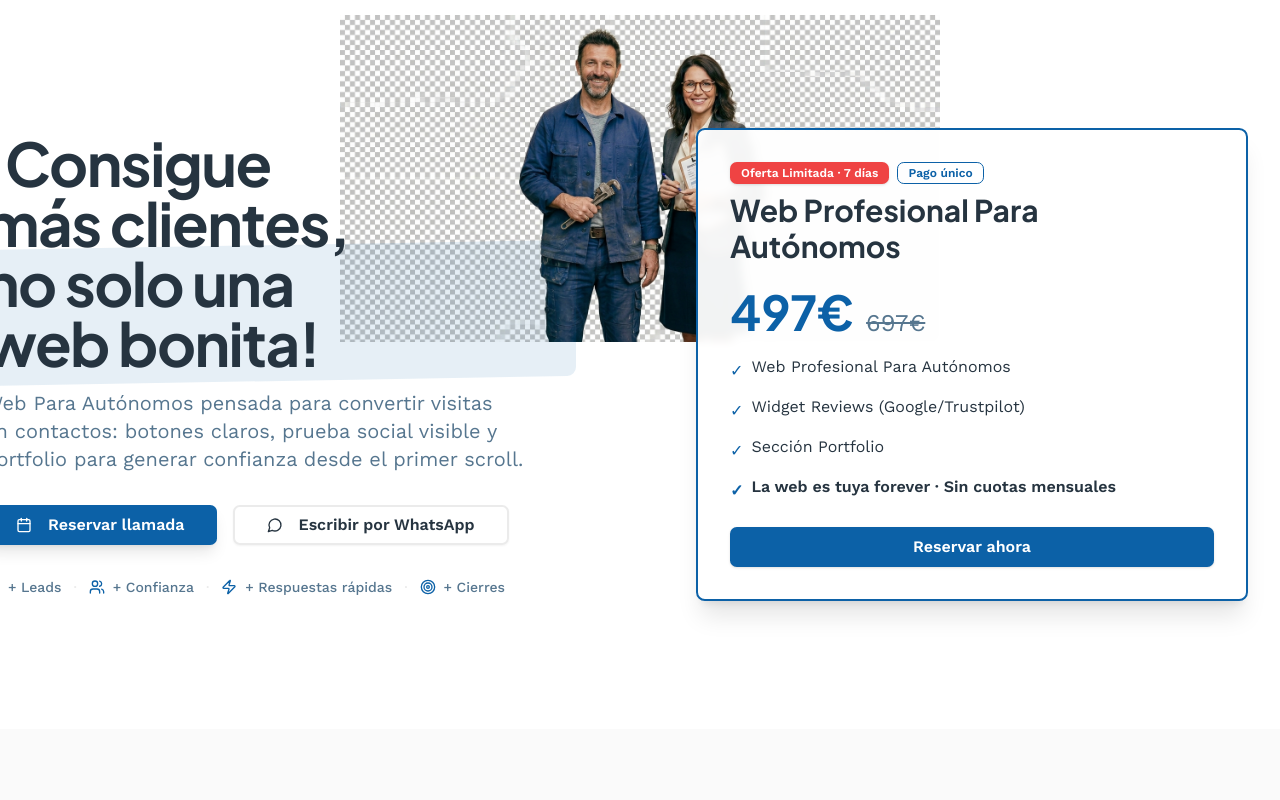
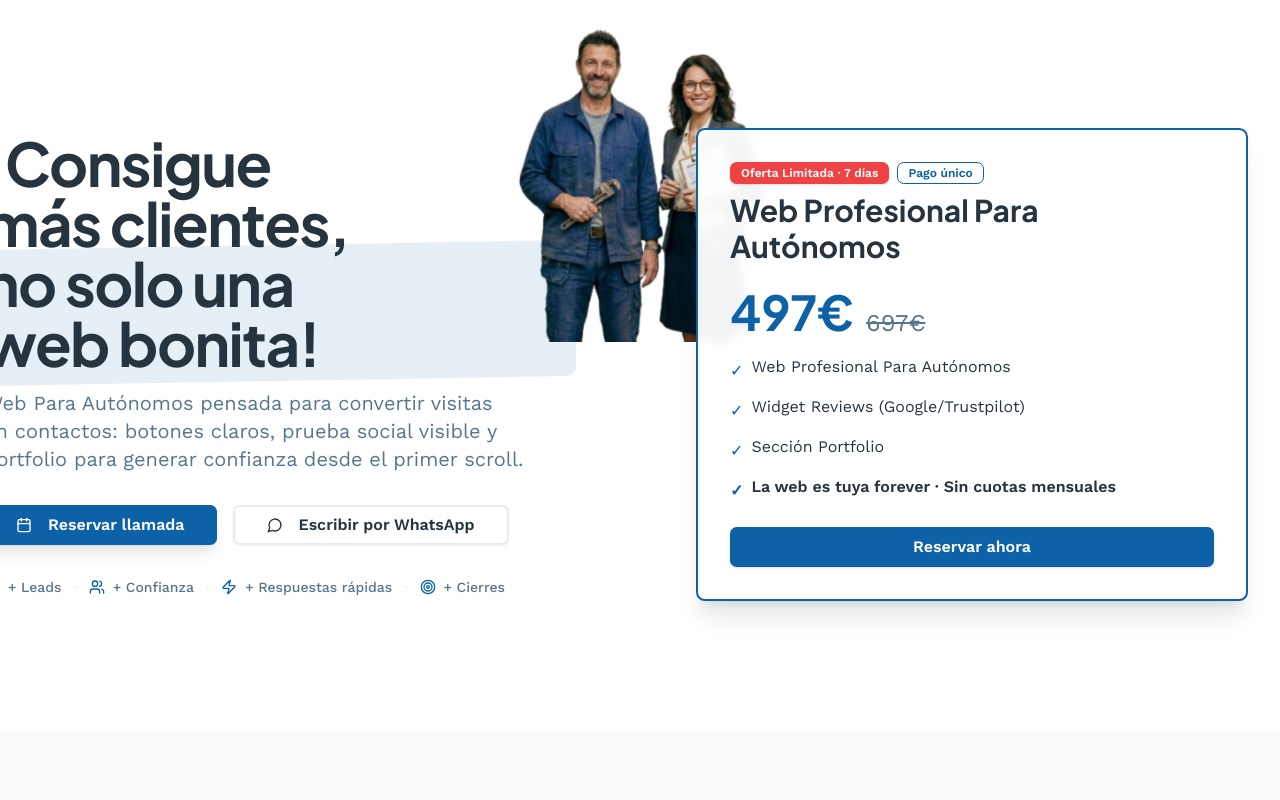
Before and after one commit to fsmartcfs-code/sg-f578bdde-0a98-4ac7-af00-b40a6d478feb-1776842642, a Next.js app: page / in a window 1280 px wide. Shown: the top 800 px of the page. Built offline with nearby package versions, Linux system fonts and the light colour scheme.

Commit message:
style(hero): update background image with transparency

```diff
--- a/src/components/Hero.tsx
+++ b/src/components/Hero.tsx
@@ -12,7 +12,7 @@ export function Hero() {
       <div className="absolute inset-0 flex items-center justify-center pointer-events-none z-[5]">
         <div className="relative w-[400px] h-[500px] md:w-[500px] md:h-[600px] lg:w-[600px] lg:h-[700px]">
           <Image
-            src="/Gemini_Generated_Image_ea7x05ea7x05ea7x.png"
+            src="/semfundo.png"
             alt="Plomero profesional"
             width={600}
             height={700}
```
